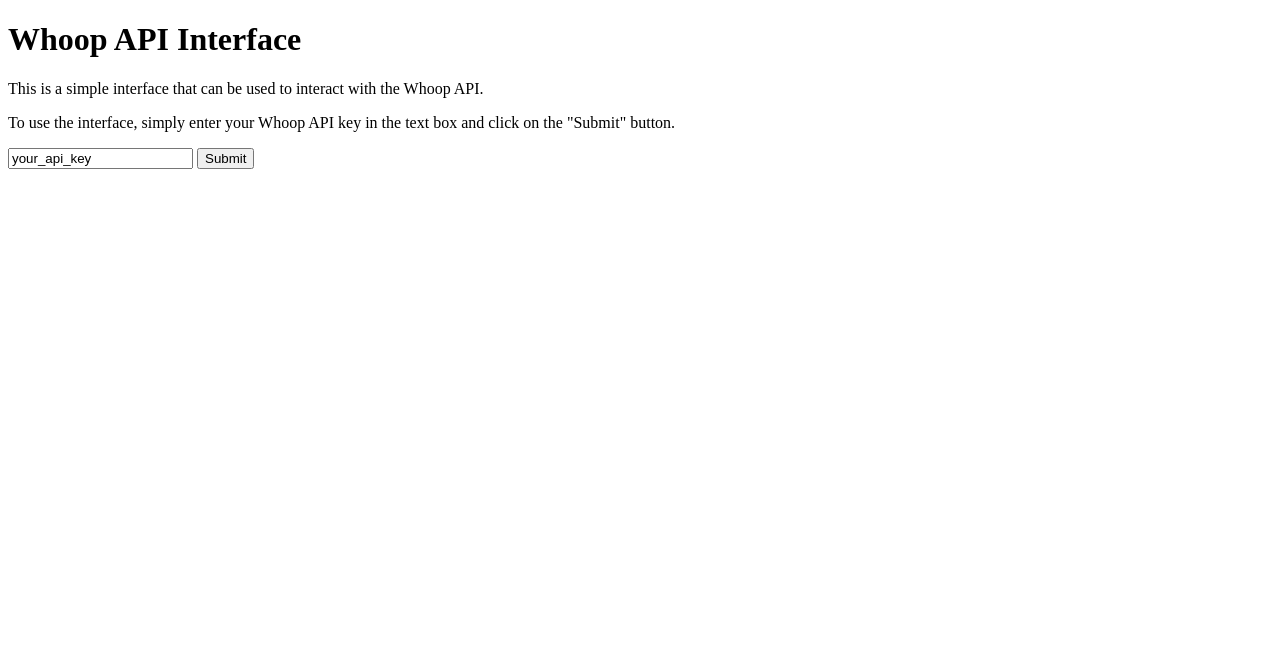
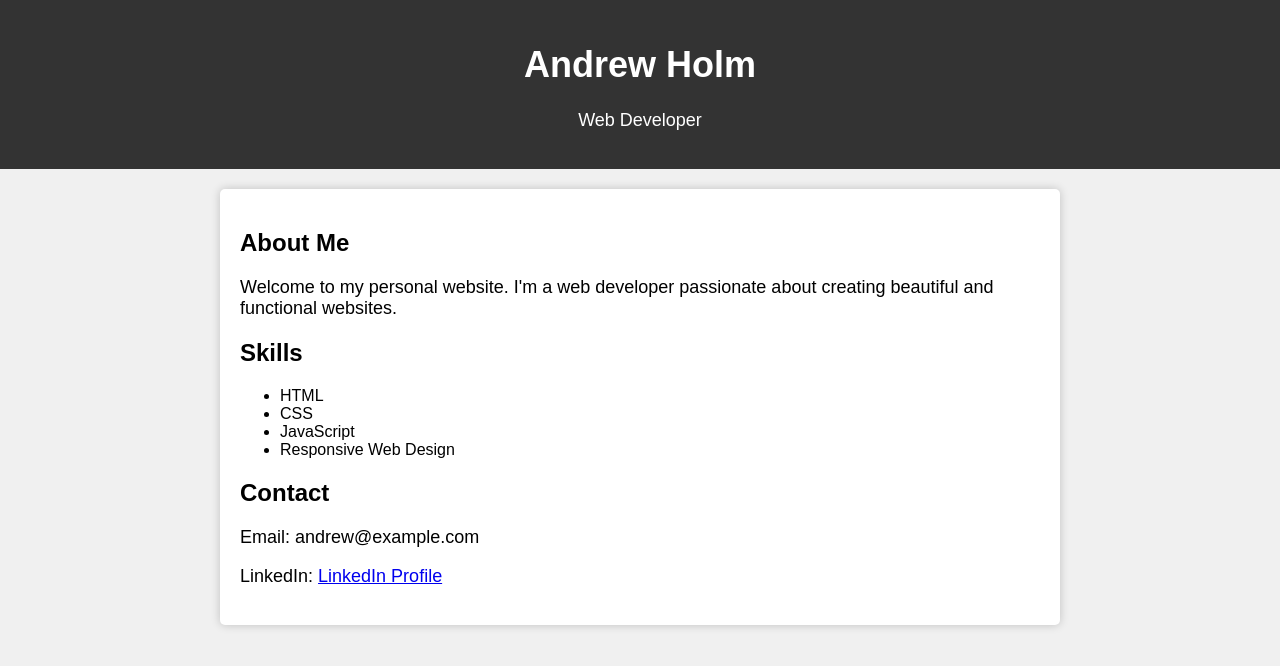
Before and after one commit to AndrewHolm/AndrewHolm.github.io, a plain HTML site: page index.html in a window 1280 px wide. Drawn offline with Linux system fonts and the light colour scheme.

Commit message:
Update index.html

```diff
--- a/index.html
+++ b/index.html
@@ -1,30 +1,56 @@
 <!DOCTYPE html>
 <html>
 <head>
-<title>Whoop API Interface</title>
+    <title>Andrew Holm - Personal Website</title>
+    <style>
+        body {
+            font-family: Arial, sans-serif;
+            background-color: #f0f0f0;
+            margin: 0;
+            padding: 0;
+        }
+        header {
+            background-color: #333;
+            color: #fff;
+            padding: 20px;
+            text-align: center;
+        }
+        h1 {
+            font-size: 36px;
+        }
+        .container {
+            max-width: 800px;
+            margin: 20px auto;
+            padding: 20px;
+            background-color: #fff;
+            border-radius: 5px;
+            box-shadow: 0 0 10px rgba(0, 0, 0, 0.2);
+        }
+        p {
+            font-size: 18px;
+        }
+    </style>
 </head>
 <body>
-<h1>Whoop API Interface</h1>
-<p>This is a simple interface that can be used to interact with the Whoop API.</p>
-<p>To use the interface, simply enter your Whoop API key in the text box and click on the "Submit" button.</p>
-<input type="text" id="api-key" value="your_api_key">
-<button id="submit-button">Submit</button>
-<script>
-const apiKey = document.getElementById("api-key").value;
-const submitButton = document.getElementById("submit-button");
-submitButton.addEventListener("click", async () => {
-try {
-const response = await fetch("https://api.whoop.com/users/me/data", {
-headers: {
-"Authorization": "Bearer " + apiKey,
-},
-});
-const data = await response.json();
-console.log(data);
-} catch (error) {
-console.error(error);
-}
-});
-</script>
+    <header>
+        <h1>Andrew Holm</h1>
+        <p>Web Developer</p>
+    </header>
+    <div class="container">
+        <h2>About Me</h2>
+        <p>
+            Welcome to my personal website. I'm a web developer passionate about creating beautiful and functional websites.
+        </p>
+        <h2>Skills</h2>
+        <ul>
+            <li>HTML</li>
+            <li>CSS</li>
+            <li>JavaScript</li>
+            <li>Responsive Web Design</li>
+        </ul>
+        <h2>Contact</h2>
+        <p>Email: andrew@example.com</p>
+        <p>LinkedIn: <a href="https://www.linkedin.com/in/andrewholm" target="_blank">LinkedIn Profile</a></p>
+    </div>
 </body>
 </html>
```
